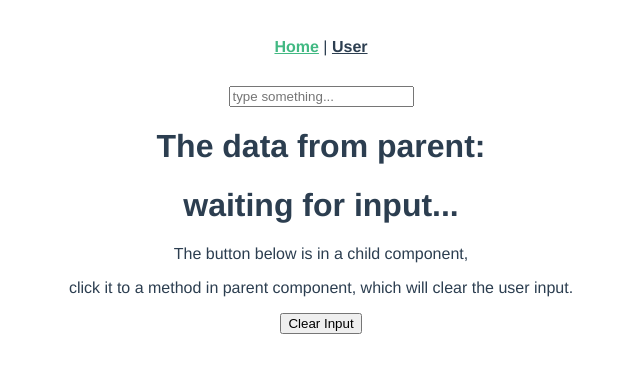
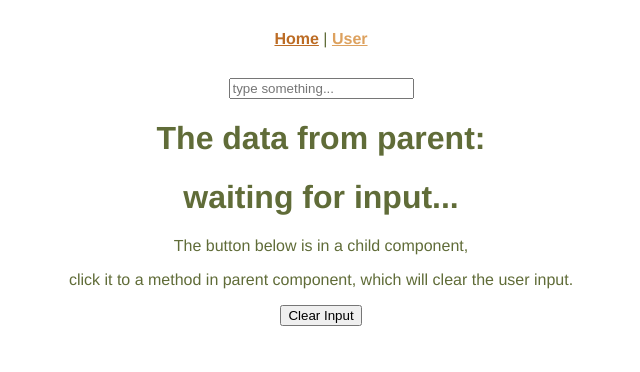
Before and after one commit to DriftKingTW/a-random-vue-site, a Vue app: page / in a window 1280 px wide. Shown: the top 372 px of the page, without its empty margins (319-959 px from the left). Built offline with nearby package versions, Linux system fonts and the light colour scheme.

Commit message:
Add user card style

```diff
--- a/src/App.vue
+++ b/src/App.vue
@@ -9,12 +9,12 @@
 </template>
 
 <style lang="scss">
+@import "@/assets/master.scss";
+
 #app {
-  font-family: Avenir, Helvetica, Arial, sans-serif;
-  -webkit-font-smoothing: antialiased;
-  -moz-osx-font-smoothing: grayscale;
   text-align: center;
-  color: #2c3e50;
+  min-height: 100vh;
+  color: $primary;
 }
 
 #nav {
@@ -22,10 +22,10 @@
 
   a {
     font-weight: bold;
-    color: #2c3e50;
+    color: $secondary;
 
     &.router-link-exact-active {
-      color: #42b983;
+      color: $secondary-dark;
     }
   }
 }
--- a/src/components/UserList.vue
+++ b/src/components/UserList.vue
@@ -1,8 +1,9 @@
 <template>
-  <div v-if="users">
-    <div v-for="(user, index) in users" :key="index">
-      <p>Full Name: {{ user.name }}</p>
-      <p>City: {{ user.city }}</p>
+  <div class="user-list" v-if="users">
+    <div class="user-card" v-for="(user, index) in users" :key="index">
+      <img src="@/assets/default-profile.png" alt="" />
+      <p class="text-name">{{ user.name }}</p>
+      <p class="text-location">{{ user.city }}</p>
     </div>
   </div>
 </template>
@@ -15,3 +16,49 @@ export default {
   },
 };
 </script>
+
+<style scoped lang="scss">
+@import "@/assets/master.scss";
+
+.user-list {
+  display: flex;
+  justify-content: center;
+  gap: 1.5rem;
+  padding: 0.5rem;
+
+  img {
+    width: 100%;
+  }
+}
+
+.user-card {
+  min-width: 20ch;
+  max-width: 25ch;
+  box-shadow: 0 4px 8px 0 $light-gray;
+  transition: 0.3s;
+  border-radius: 5px;
+  text-align: center;
+
+  &:hover {
+    box-shadow: 0 8px 16px 0 $light-gray;
+  }
+}
+
+.text-name {
+  color: $primary-dark;
+  font-weight: bold;
+  font-size: 1.2rem;
+}
+
+.text-location {
+  color: $primary;
+  font-weight: 100;
+}
+
+@media (max-width: $desktop) {
+  .user-list {
+    flex-wrap: wrap;
+  }
+}
+
+</style>
```
Also changed, not shown: src/assets/default-profile.png (added).
